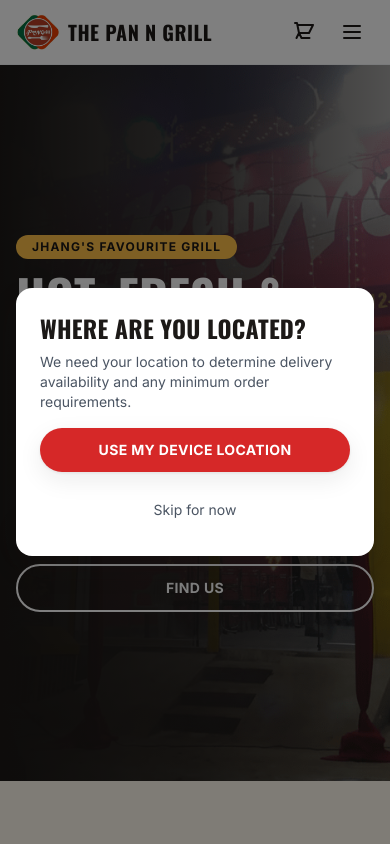
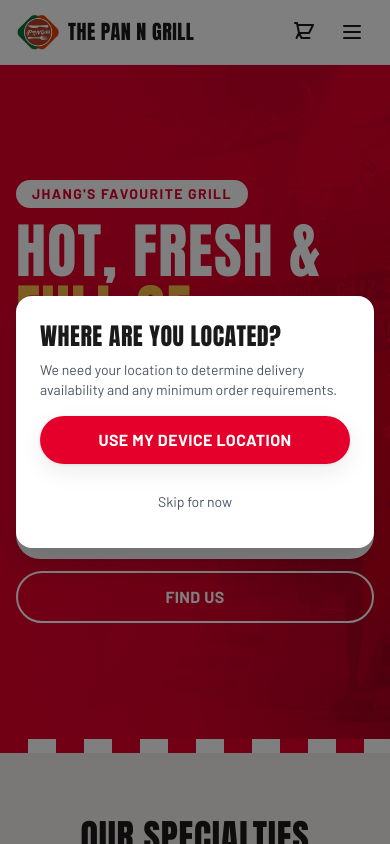
Before and after one commit to somansaeed1/The_Pan_N_Grill, a Next.js app in the folder frontend/: page / in a window 390 px wide. Shown: the top 844 px of the page. Built offline with nearby package versions, Linux system fonts and the light colour scheme.

Commit message:
Apply bold red/black/white fast-food style with Anton and Barlow fonts

```diff
--- a/frontend/app/globals.css
+++ b/frontend/app/globals.css
@@ -19,11 +19,13 @@
 
   h1, h2, h3, .font-heading, .font-logo {
     font-family: var(--font-heading);
-    letter-spacing: 0.01em;
+    font-weight: 400;
+    font-synthesis: none;
+    letter-spacing: 0.02em;
   }
 
   :focus-visible {
-    outline: 2px solid #d62828;
+    outline: 2px solid #e4002b;
     outline-offset: 2px;
   }
 
@@ -39,10 +41,13 @@
 
 @layer components {
   .btn {
-    @apply inline-flex items-center justify-center gap-2 rounded-full px-6 py-3 min-h-[44px] text-sm font-bold uppercase tracking-wide transition active:scale-95 disabled:opacity-60 disabled:cursor-not-allowed;
+    @apply inline-flex items-center justify-center gap-2 rounded-full px-6 py-3 min-h-[44px] text-base font-bold uppercase tracking-wide transition active:scale-95 disabled:opacity-60 disabled:cursor-not-allowed;
   }
   .btn-primary {
     @apply btn bg-primary-600 text-white shadow-card hover:bg-primary-700;
+  }
+  .btn-white {
+    @apply btn bg-white text-primary-600 shadow-card hover:bg-gray-100;
   }
   .btn-gold {
     @apply btn bg-gold-400 text-primary-900 shadow-card hover:bg-gold-500;
@@ -51,7 +56,11 @@
     @apply btn border-2 border-white text-white hover:bg-white hover:text-primary-900;
   }
   .section-title {
-    @apply text-3xl sm:text-4xl font-bold uppercase text-primary-900;
+    @apply text-4xl sm:text-5xl uppercase text-primary-900;
+  }
+  .stripes {
+    height: 14px;
+    background: repeating-linear-gradient(90deg, #e4002b 0 28px, #fff 28px 56px);
   }
   .container-page {
     @apply mx-auto max-w-7xl px-4 sm:px-6 lg:px-8;
--- a/frontend/app/layout.tsx
+++ b/frontend/app/layout.tsx
@@ -1,11 +1,11 @@
 import type { Metadata, Viewport } from 'next';
-import { Oswald, Inter } from 'next/font/google';
+import { Anton, Barlow } from 'next/font/google';
 import './globals.css';
 import { CartProvider } from '@/components/Cart/CartProvider';
 import LayoutShell from '@/components/LayoutShell';
 
-const heading = Oswald({ subsets: ['latin'], variable: '--font-heading', display: 'swap' });
-const body = Inter({ subsets: ['latin'], variable: '--font-body', display: 'swap' });
+const heading = Anton({ subsets: ['latin'], weight: '400', variable: '--font-heading', display: 'swap' });
+const body = Barlow({ subsets: ['latin'], weight: ['400', '500', '600', '700'], variable: '--font-body', display: 'swap' });
 
 export const metadata: Metadata = {
   title: 'The Pan N Grill',
--- a/frontend/app/menu/page.tsx
+++ b/frontend/app/menu/page.tsx
@@ -85,10 +85,10 @@ export default function MenuPage() {
   return (
     <div className="pt-20">
       {/* Menu Header */}
-      <section className="bg-primary-900 text-white py-12 sm:py-16">
+      <section className="bg-primary-600 py-12 text-white sm:py-16">
         <div className="max-w-7xl mx-auto px-4 sm:px-6 lg:px-8 text-center">
-          <h1 className="text-4xl font-bold uppercase sm:text-5xl mb-3">Our Menu</h1>
-          <p className="text-base sm:text-lg md:text-xl text-gray-200 max-w-2xl mx-auto">
+          <h1 className="text-5xl uppercase sm:text-6xl mb-3">Our Menu</h1>
+          <p className="text-base sm:text-lg md:text-xl text-white/90 max-w-2xl mx-auto">
             Discover our authentic Pakistani cuisine with traditional flavors and modern presentation
           </p>
         </div>
--- a/frontend/app/page.tsx
+++ b/frontend/app/page.tsx
@@ -19,23 +19,25 @@ const PERKS = [
 export default function HomePage() {
   return (
     <div className="pt-16">
-      <section className="relative flex min-h-[85vh] items-center overflow-hidden bg-primary-900">
-        <Image src="/images/2.png" alt="" fill priority className="object-cover opacity-60" />
-        <div className="absolute inset-0 bg-gradient-to-r from-primary-900 via-primary-900/70 to-transparent" />
+      <section className="relative flex min-h-[80vh] items-center overflow-hidden bg-primary-600">
+        <Image src="/images/2.png" alt="" fill priority className="object-cover opacity-40 mix-blend-multiply" />
+        <div className="absolute inset-0 bg-gradient-to-r from-primary-600 via-primary-600/80 to-transparent" />
         <div className="container-page relative py-20">
-          <p className="mb-3 inline-block rounded-full bg-gold-400 px-4 py-1 text-xs font-bold uppercase tracking-widest text-primary-900">
+          <p className="mb-3 inline-block rounded-full bg-white px-4 py-1 text-sm font-bold uppercase tracking-widest text-primary-600">
             Jhang&apos;s favourite grill
           </p>
-          <h1 className="max-w-3xl text-5xl font-bold uppercase leading-[1.05] text-white sm:text-6xl lg:text-7xl">
+          <h1 className="max-w-3xl text-6xl uppercase leading-[1.02] text-white sm:text-7xl lg:text-8xl">
             Hot, fresh &amp; <span className="text-gold-400">full of flavour</span>
           </h1>
           <p className="mt-5 max-w-xl text-lg text-gray-200">{SITE.tagline}. Pizzas, shawarmas, burgers and more.</p>
           <div className="mt-8 flex flex-col gap-3 sm:flex-row">
-            <Link href="/menu" className="btn-primary">Order now</Link>
+            <Link href="/menu" className="btn-white">Order now</Link>
             <Link href="/contact" className="btn-outline">Find us</Link>
           </div>
         </div>
       </section>
+
+      <div className="stripes" aria-hidden="true" />
 
       <section className="bg-cream py-16">
         <div className="container-page">
@@ -51,7 +53,7 @@ export default function HomePage() {
                   <Image src={cat.image} alt={cat.name} fill sizes="(min-width:1024px) 25vw, 50vw" className="object-cover transition duration-500 group-hover:scale-110" />
                 </div>
                 <div className="p-4">
-                  <h3 className="text-lg font-bold uppercase text-primary-900">{cat.name}</h3>
+                  <h3 className="text-xl uppercase text-primary-900">{cat.name}</h3>
                   <p className="mt-1 text-sm text-gray-600">{cat.blurb}</p>
                   <span className="mt-3 inline-block text-sm font-bold uppercase text-primary-600">Order &rarr;</span>
                 </div>
@@ -88,10 +90,10 @@ export default function HomePage() {
 
       <section className="bg-primary-900 py-16 text-white">
         <div className="container-page">
-          <h2 className="text-center text-3xl font-bold uppercase sm:text-4xl">Visit us today</h2>
+          <h2 className="text-center text-4xl uppercase sm:text-5xl">Visit us today</h2>
           <div className="mt-10 grid gap-8 text-center md:grid-cols-3">
             <div>
-              <h3 className="text-xl font-bold uppercase text-gold-400">Location</h3>
+              <h3 className="text-2xl uppercase text-gold-400">Location</h3>
               <p className="mt-2 text-gray-300">
                 {SITE.address[0]}
                 <br />
@@ -99,7 +101,7 @@ export default function HomePage() {
               </p>
             </div>
             <div>
-              <h3 className="text-xl font-bold uppercase text-gold-400">Phone</h3>
+              <h3 className="text-2xl uppercase text-gold-400">Phone</h3>
               <p className="mt-2 text-gray-300">
                 {SITE.phones.map((phone) => (
                   <a key={phone.href} href={phone.href} className="block hover:text-gold-400">{phone.label}</a>
@@ -107,7 +109,7 @@ export default function HomePage() {
               </p>
             </div>
             <div>
-              <h3 className="text-xl font-bold uppercase text-gold-400">Follow us</h3>
+              <h3 className="text-2xl uppercase text-gold-400">Follow us</h3>
               <div className="mt-3 flex justify-center gap-3">
                 <a href={SITE.facebook} target="_blank" rel="noopener noreferrer" aria-label="Facebook" className="rounded-full bg-white/10 p-3 hover:bg-primary-600">
                   <FacebookIcon className="h-6 w-6" />
--- a/frontend/components/Footer.tsx
+++ b/frontend/components/Footer.tsx
@@ -5,6 +5,7 @@ import { NAV_ITEMS, SITE } from '@/lib/site';
 export default function Footer() {
   return (
     <footer className="bg-primary-900 text-gray-300">
+      <div className="stripes" aria-hidden="true" />
       <div className="container-page grid gap-10 py-12 sm:grid-cols-2 lg:grid-cols-4">
         <div className="lg:col-span-2">
           <h3 className="font-heading text-2xl font-bold uppercase text-gold-400">{SITE.name}</h3>
--- a/frontend/tailwind.config.ts
+++ b/frontend/tailwind.config.ts
@@ -12,11 +12,11 @@ const config: Config = {
           200: '#ffc5c5',
           300: '#ff9b9b',
           400: '#f56565',
-          500: '#e63946',
-          600: '#d62828',
-          700: '#b01e1e',
-          800: '#2b2623',
-          900: '#1c1917',
+          500: '#f03a52',
+          600: '#e4002b',
+          700: '#b8001f',
+          800: '#2a2a2a',
+          900: '#1a1a1a',
         },
         secondary: {
           50: '#f0fdf4',
@@ -30,7 +30,7 @@ const config: Config = {
           500: '#f9a826',
           600: '#d98a0b',
         },
-        cream: '#fff8ec',
+        cream: '#f5f1ec',
       },
       fontFamily: {
         heading: ['var(--font-heading)', 'sans-serif'],
```
